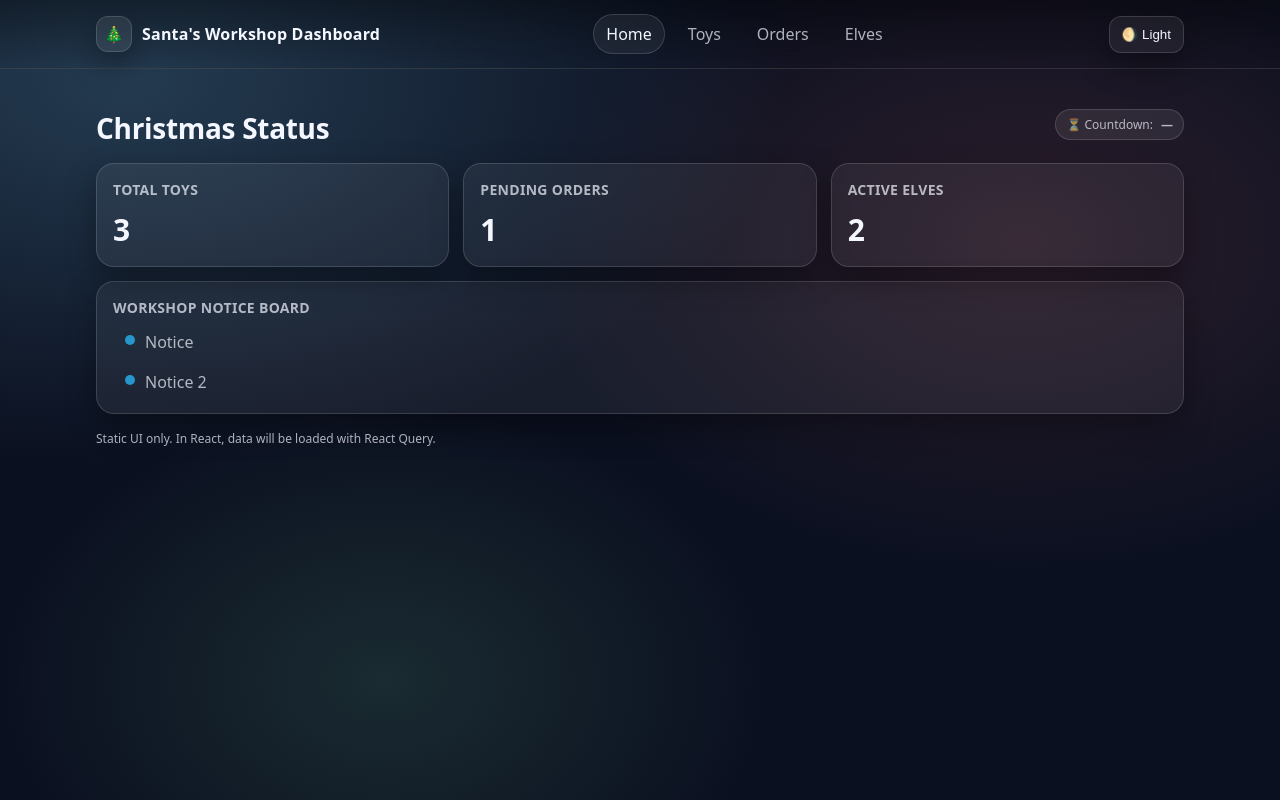
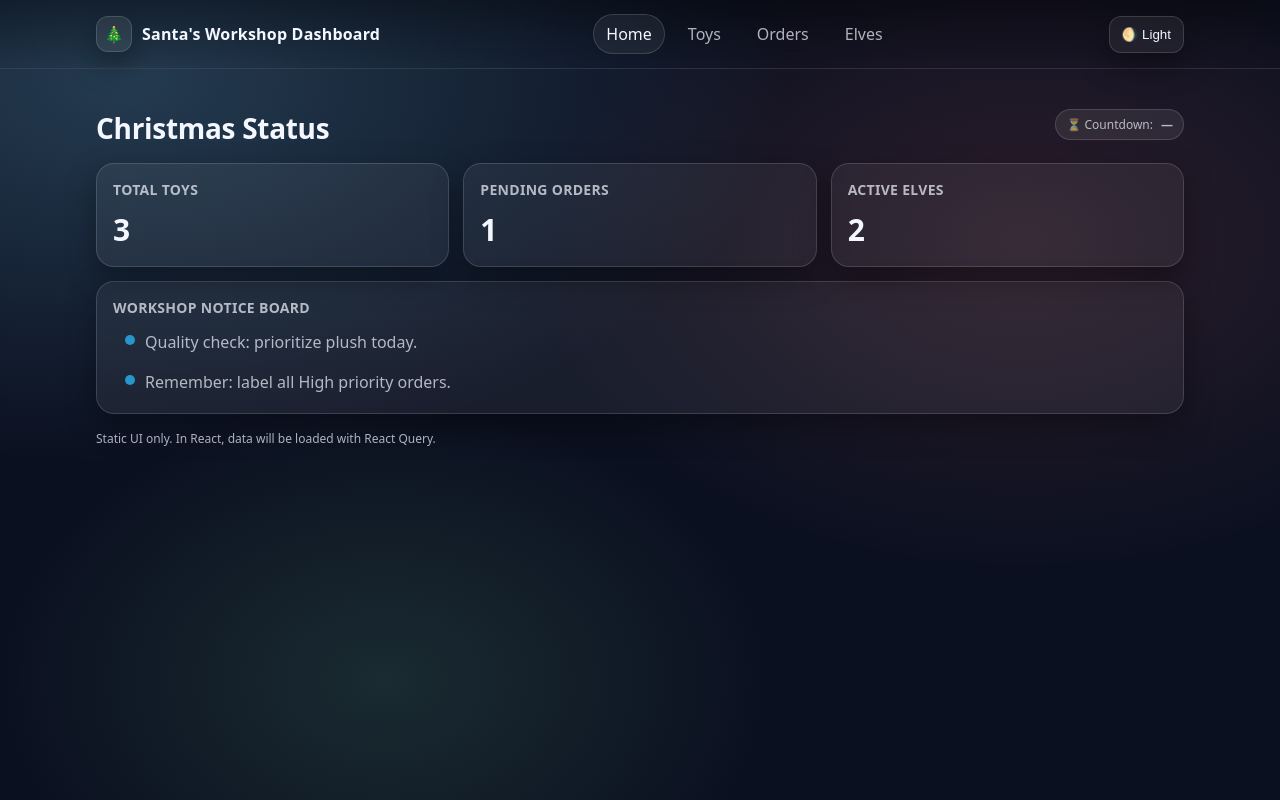
Before and after one commit to danyangelova/react-santa-dashboard, a React (Vite) app: page / in a window 1280 px wide. Built offline with nearby package versions, Linux system fonts and the light colour scheme; data requests are answered from the project's data file.

Commit message:
Render notice board items from static array

```diff
--- a/src/pages/HomePage.jsx
+++ b/src/pages/HomePage.jsx
@@ -16,6 +16,8 @@ export default function HomePage() {
       queryKey: ["elves"],
       queryFn: getElves,
    });
+
+   const notices = ["Quality check: prioritize plush today.", "Remember: label all High priority orders."];
 
    const isLoading = toysQuery.isLoading || ordersQuery.isLoading || elvesQuery.isLoading;
    const error = toysQuery.error || ordersQuery.error || elvesQuery.error;
@@ -74,14 +76,12 @@ export default function HomePage() {
             <h3>Workshop Notice Board</h3>
 
             <div className="notices">
-               <div className="notice">
+               {notices.map((text, inx) => (
+                  <div className="notice" key={inx}>
                      <span className="dot"></span>
-                  <p>Notice</p>
+                     <p>{text}</p>
                   </div>
-               <div className="notice">
-                  <span className="dot"></span>
-                  <p>Notice 2</p>
-               </div>
+               ))}
             </div>
          </section>
 
```
Lines whose indentation alone changed are shown as unchanged.
